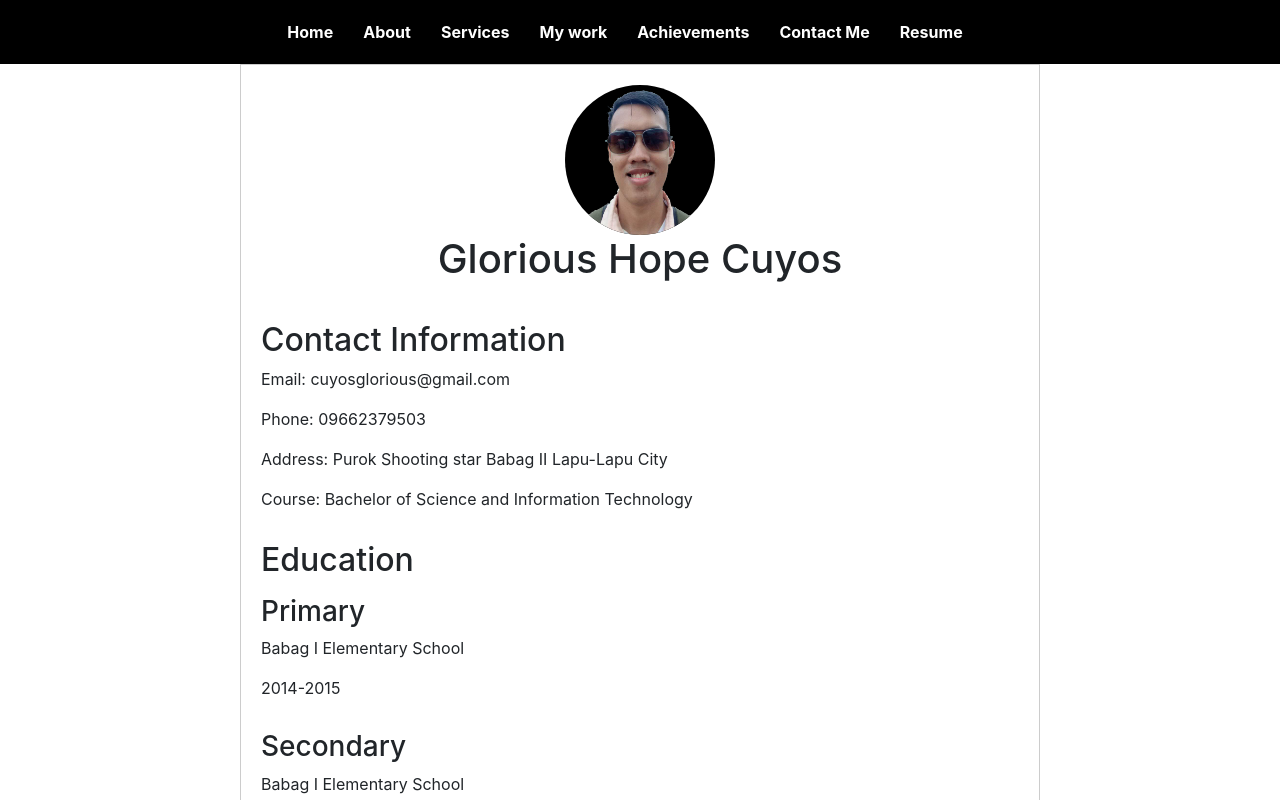
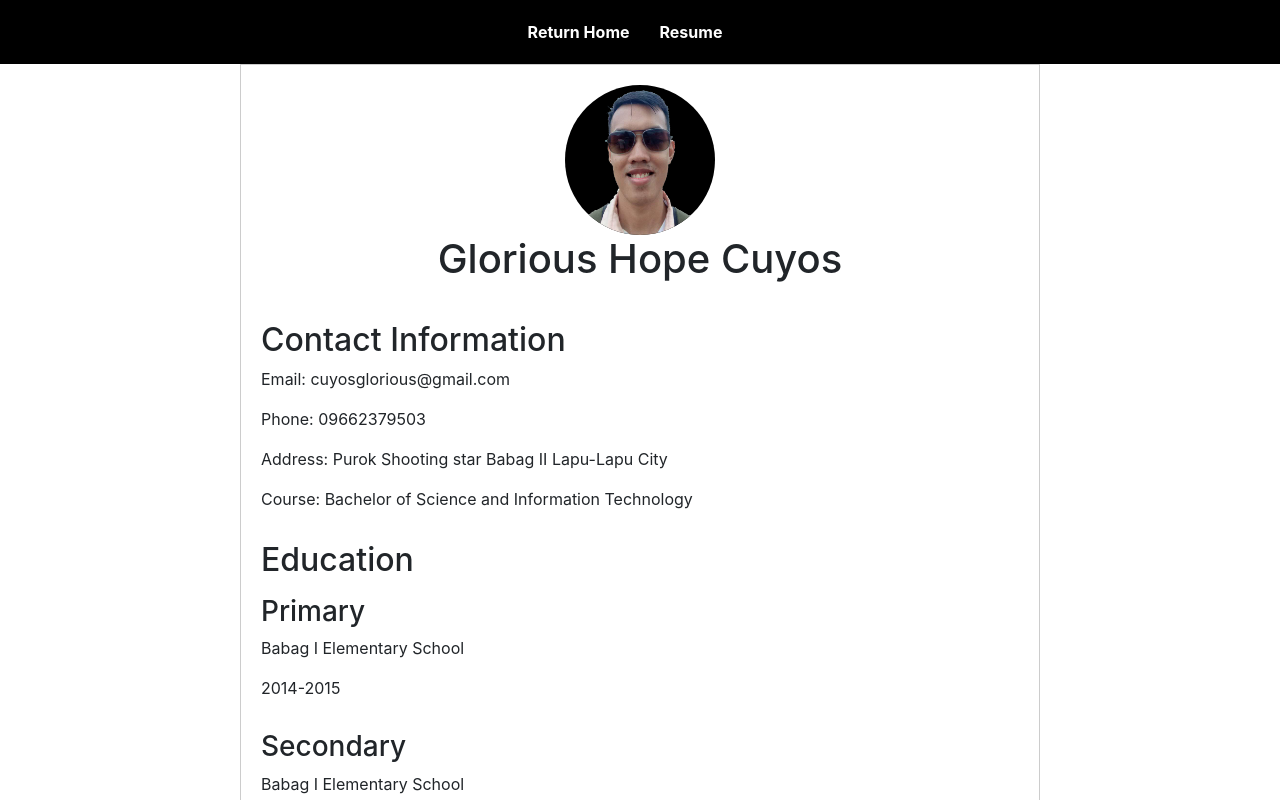
Before and after one commit to GloriousHopeGC/Portfolio, a Vue app: page /resume in a window 1280 px wide. Shown: the top 800 px of the page. Built offline with nearby package versions, Linux system fonts and the light colour scheme.

Commit message:
Update resume.vue

```diff
--- a/src/views/resume.vue
+++ b/src/views/resume.vue
@@ -2,12 +2,7 @@
      <header>
       <nav>
         <ul>
-          <li><router-link to="/">Home</router-link></li>
-          <li><a href="#about">About</a></li>
-          <li><a href="#services">Services</a></li>
-          <li><a href="#worksamples">My work</a></li>
-          <li><a href="#achievements">Achievements</a></li>
-          <li><a href="#contact">Contact Me</a></li>
+          <li><router-link to="/">Return Home</router-link></li>
            <li><a href="#resume">Resume</a></li>
         </ul>
       </nav>
```
